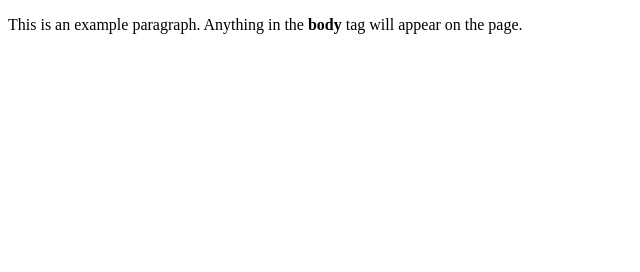
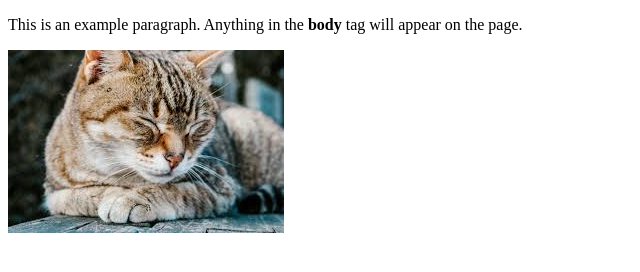
Before and after one commit to apdl8-UA/Exercise_Unit5_website, a plain HTML site: page index.html in a window 1280 px wide. Shown: the whole page, without its empty margins (0-640 px from the left). Drawn offline with Linux system fonts and the light colour scheme.

Commit message:
Added first image

```diff
--- a/index.html
+++ b/index.html
@@ -10,6 +10,8 @@
     <p>This is an example paragraph. Anything in the <strong>body</strong>
          tag will appear on the page.</p>
 
+         <img src="images.jpeg" alt="Image of a cat">
+
 </body>
 <footer>
 
```
Also changed, not shown: images.jpeg (added).
